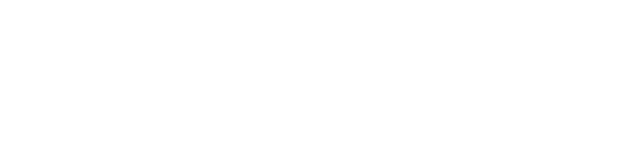
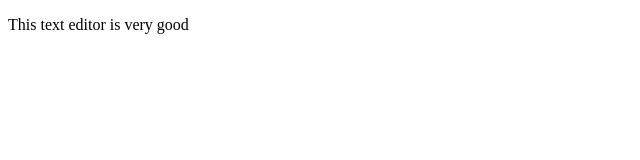
Before and after one commit to Zentriks/JSLearning, a plain HTML site: page index.html in a window 1280 px wide. Shown: the whole page, without its empty margins (0-640 px from the left). Drawn offline with Linux system fonts and the light colour scheme.

Commit message:
Sve radi Miso sto mu brkatih somova!

```diff
--- a/index.html
+++ b/index.html
@@ -6,6 +6,6 @@
   <title>JS Bin</title>
 </head>
 <body>
-
+<p>This text editor is very good</p>
 </body>
 </html>
```
